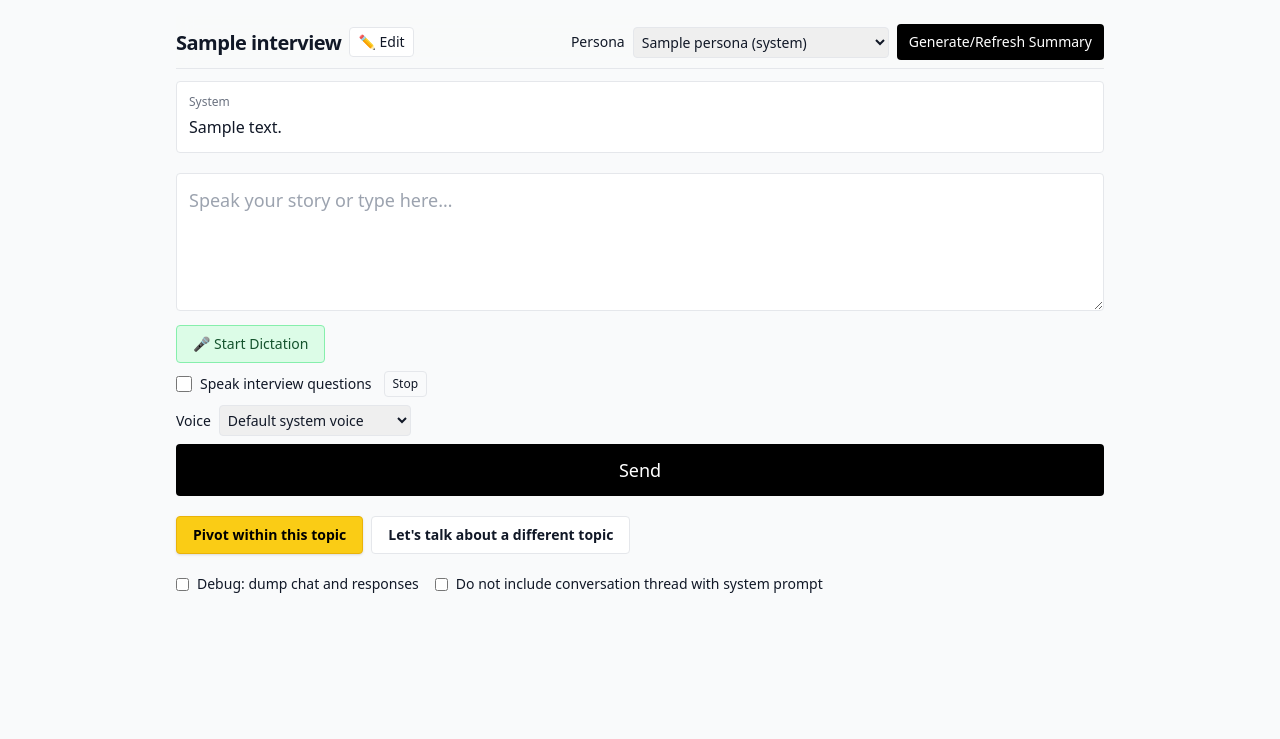
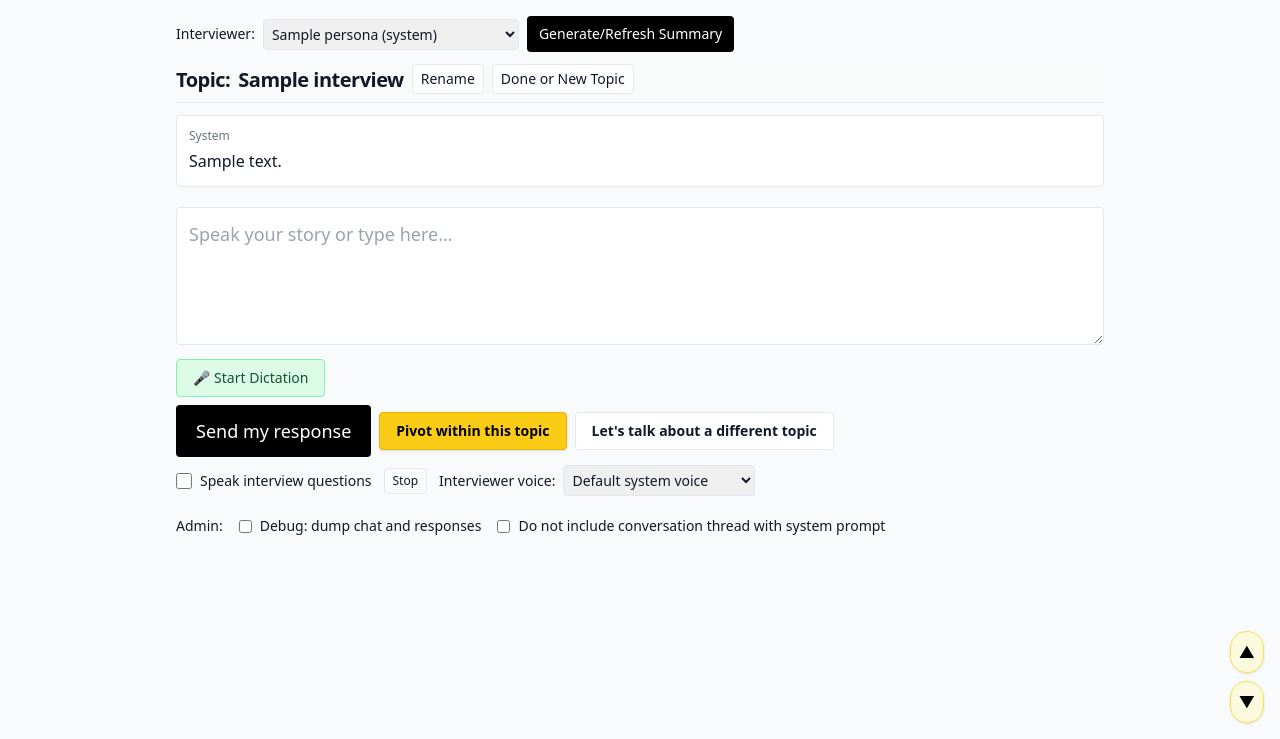
Before and after one commit to drsamps/ChatMyHistory, a Flask app: page /interview/1 in a window 1280 px wide. Shown: the part 61-800 px from the top of the page. Run offline with Flask 3, Linux system fonts and the light colour scheme; a user stored in the database is signed in; tables that the repository leaves empty hold one stand-in row (values such as "Sample post"); some libraries are stand-ins or nearby versions.

Commit message:
Interview screen updates

```diff
--- a/app/templates/interview/detail.html
+++ b/app/templates/interview/detail.html
@@ -1,19 +1,9 @@
 {% extends "base.html" %}
 {% block title %}Interview · Chat My History{% endblock %}
 {% block content %}
-  <div class="sticky top-0 z-40 bg-gray-50/95 supports-[backdrop-filter]:bg-gray-50/80 backdrop-blur border-b py-2 mb-3 flex items-center justify-between gap-2">
-    <div class="flex items-center gap-2">
-      <h1 id="topicTitleDisplay" class="text-xl leading-tight font-extrabold tracking-tight">{{ interview.title }}</h1>
-      <button id="editTitleBtn" type="button" class="text-sm px-2 py-1 border rounded bg-white hover:bg-gray-50" aria-label="Edit topic title">✏️ Edit</button>
-      <form id="editTitleForm" method="post" action="/interview/{{ interview.id }}/rename" class="hidden items-center gap-2">
-        <input id="editTitleInput" name="title" value="{{ interview.title }}" class="border rounded p-1 text-sm min-w-[16rem]" aria-label="Topic title">
-        <button class="px-2 py-1 bg-black text-white rounded text-sm" type="submit">Save</button>
-        <button id="cancelTitleBtn" class="px-2 py-1 border rounded text-sm bg-white" type="button">Cancel</button>
-      </form>
-    </div>
-    <div class="flex items-center gap-2">
+  <div class="mb-1 flex items-center gap-2">
     <label class="text-sm flex items-center gap-2">
-        <span>Persona</span>
+      <span>Interviewer:</span>
       <select id="personaSelect" class="border rounded p-1 text-sm min-w-[16rem]" title="Select an interviewer persona...">
         <option value="">Select an interviewer persona...</option>
         {% if personas and personas|length > 0 %}
@@ -30,6 +20,18 @@
     {% endif %}
     <form id="summarizeForm" method="post" action="/interview/{{ interview.id }}/summarize">
       <button id="summarizeBtn" class="px-3 py-2 bg-black text-white rounded text-sm hover:bg-gray-800 active:bg-gray-900 focus:outline-none focus:ring-2 focus:ring-black/50 disabled:opacity-50 disabled:cursor-not-allowed" type="submit">Generate/Refresh Summary</button>
+    </form>
+  </div>
+  <div class="sticky top-0 z-40 bg-gray-50/95 supports-[backdrop-filter]:bg-gray-50/80 backdrop-blur border-b py-2 mb-3">
+    <div class="flex items-center gap-2">
+      <span class="text-xl leading-tight font-extrabold tracking-tight">Topic:</span>
+      <h1 id="topicTitleDisplay" class="text-xl leading-tight font-extrabold tracking-tight">{{ interview.title }}</h1>
+      <button id="editTitleBtn" type="button" class="text-sm px-2 py-1 border rounded bg-white hover:bg-gray-50" aria-label="Rename topic title">Rename</button>
+      <a href="/interview/" class="text-sm px-2 py-1 border rounded bg-white hover:bg-gray-50">Done or New Topic</a>
+      <form id="editTitleForm" method="post" action="/interview/{{ interview.id }}/rename" class="hidden items-center gap-2">
+        <input id="editTitleInput" name="title" value="{{ interview.title }}" class="border rounded p-1 text-sm min-w-[16rem]" aria-label="Topic title">
+        <button class="px-2 py-1 bg-black text-white rounded text-sm" type="submit">Save</button>
+        <button id="cancelTitleBtn" class="px-2 py-1 border rounded text-sm bg-white" type="button">Cancel</button>
       </form>
     </div>
   </div>
@@ -63,30 +65,30 @@
         <button id="micStopSend" type="button" class="px-4 py-2 rounded text-sm font-semibold bg-green-500 hover:bg-green-600 text-white border border-green-600 shadow hidden">Stop Dictation and Send to the Interviewer</button>
         <span id="micStatus" class="text-sm text-gray-500"></span>
       </div>
+      <div class="flex items-center gap-2">
+        <button class="px-5 py-3 bg-black text-white rounded text-lg" type="submit">Send my response</button>
+        <button id="pivotWithinTopicBtn" type="button" class="px-4 py-2 rounded text-sm font-semibold bg-yellow-400 hover:bg-yellow-500 text-black border border-yellow-500 shadow focus:outline-none focus:ring-2 focus:ring-yellow-500/50">Pivot within this topic</button>
+        <a href="/interview/" class="px-4 py-2 rounded text-sm font-semibold bg-white border hover:bg-gray-50">Let's talk about a different topic</a>
+      </div>
       <div class="flex items-center gap-3">
         <label class="inline-flex items-center gap-2 text-sm">
           <input id="ttsToggle" type="checkbox" class="h-4 w-4">
           <span>Speak interview questions</span>
         </label>
         <button id="ttsStop" type="button" class="px-2 py-1 border rounded text-xs">Stop</button>
+        <label class="text-sm flex items-center gap-2">
+          <span>Interviewer voice:</span>
+          <select id="ttsVoice" class="border rounded p-1 text-sm min-w-[12rem]"></select>
+        </label>
         <span id="ttsStatus" class="text-sm text-gray-500"></span>
       </div>
-      <div class="flex items-center gap-3">
-        <label class="text-sm flex items-center gap-2">
-          <span>Voice</span>
-          <select id="ttsVoice" class="border rounded p-1 text-sm min-w-[12rem]"></select>
-        </label>
-      </div>
-      <button class="px-5 py-3 bg-black text-white rounded text-lg self-start" type="submit">Send</button>
+
     </form>
-    <div class="mt-2 flex gap-2">
-      <form method="post" action="/interview/{{ interview.id }}/change-topic">
-        <button class="px-4 py-2 rounded text-sm font-semibold bg-yellow-400 hover:bg-yellow-500 text-black border border-yellow-500 shadow focus:outline-none focus:ring-2 focus:ring-yellow-500/50" type="submit">Pivot within this topic</button>
-      </form>
-      <a href="/interview/" class="px-4 py-2 rounded text-sm font-semibold bg-white border hover:bg-gray-50">Let's talk about a different topic</a>
-    </div>
+    <form method="post" action="/interview/{{ interview.id }}/change-topic" id="pivotForm" class="hidden"></form>
+
     {% if current_user.is_admin %}
     <div class="mt-2 flex items-center gap-4">
+      <span class="text-sm">Admin:</span>
       <label class="inline-flex items-center gap-2 text-sm">
         <input id="debugToggle" type="checkbox" {% if debug_enabled %}checked{% endif %}>
         <span>Debug: dump chat and responses</span>
@@ -118,6 +120,17 @@
                 body: JSON.stringify({ enabled: nt.checked })
               });
             } catch (_) {}
+          });
+        }
+      })();
+    </script>
+    <script>
+      (function () {
+        const pivotBtn = document.getElementById('pivotWithinTopicBtn');
+        const pivotForm = document.getElementById('pivotForm');
+        if (pivotBtn && pivotForm) {
+          pivotBtn.addEventListener('click', function () {
+            try { pivotForm.submit(); } catch (_) {}
           });
         }
       })();
@@ -361,8 +374,12 @@
           return pool.sort((a,b) => score(b) - score(a))[0] || voices[0] || null;
         }
 
+        let voicesAreLoaded = false;
+        let pendingSpeakOnVoicesReady = false;
+
         function populateVoices() {
           const voices = window.speechSynthesis.getVoices();
+          voicesAreLoaded = voices.length > 0;
           ttsVoiceSelect.innerHTML = '';
           if (!voices.length) {
             const opt = document.createElement('option');
@@ -419,8 +436,26 @@
         // Populate voices (may be async on some browsers)
         populateVoices();
         if (typeof window.speechSynthesis.onvoiceschanged !== 'undefined') {
-          window.speechSynthesis.onvoiceschanged = populateVoices;
+          window.speechSynthesis.onvoiceschanged = function () {
+            populateVoices();
+            if (ttsToggle.checked && pendingSpeakOnVoicesReady) {
+              const text = getLastAssistantText();
+              if (text) speak(text);
+              pendingSpeakOnVoicesReady = false;
             }
+          };
+        }
+        // Fallback in case onvoiceschanged does not fire
+        setTimeout(function () {
+          if (!voicesAreLoaded) {
+            populateVoices();
+            if (ttsToggle.checked && pendingSpeakOnVoicesReady && voicesAreLoaded) {
+              const text = getLastAssistantText();
+              if (text) speak(text);
+              pendingSpeakOnVoicesReady = false;
+            }
+          }
+        }, 300);
 
         ttsVoiceSelect.addEventListener('change', () => {
           const uri = ttsVoiceSelect.value;
@@ -428,10 +463,16 @@
           else localStorage.removeItem(VOICE_KEY);
         });
 
-        // If enabled on load, speak the latest assistant message
+        // If enabled on load, speak the latest assistant message, but wait for voices if needed
         if (ttsToggle.checked) {
           const text = getLastAssistantText();
-          if (text) speak(text);
+          if (text) {
+            if (window.speechSynthesis.getVoices().length) {
+              speak(text);
+            } else {
+              pendingSpeakOnVoicesReady = true;
+            }
+          }
         }
 
         ttsToggle.addEventListener('change', () => {
@@ -450,5 +491,30 @@
         });
       })();
     </script>
+    <div class="fixed bottom-4 right-4 z-50 flex flex-col gap-2" aria-label="Page scroll controls">
+      <button id="scrollUpBtn" type="button" class="p-2 rounded-full border border-yellow-300 bg-yellow-100/50 text-black shadow hover:bg-yellow-100/70 focus:outline-none focus:ring-2 focus:ring-yellow-500/50" title="Scroll to top" aria-label="Scroll to top">▲</button>
+      <button id="scrollDownBtn" type="button" class="p-2 rounded-full border border-yellow-300 bg-yellow-100/50 text-black shadow hover:bg-yellow-100/70 focus:outline-none focus:ring-2 focus:ring-yellow-500/50" title="Scroll to bottom" aria-label="Scroll to bottom">▼</button>
+    </div>
+    <script>
+      (function () {
+        const up = document.getElementById('scrollUpBtn');
+        const down = document.getElementById('scrollDownBtn');
+        if (!up || !down) return;
+        const bottom = document.getElementById('end-of-interview-page');
+        up.addEventListener('click', function () {
+          try { window.scrollTo({ top: 0, behavior: 'smooth' }); } catch (_) { window.scrollTo(0, 0); }
+        });
+        down.addEventListener('click', function () {
+          if (bottom && bottom.scrollIntoView) {
+            bottom.scrollIntoView({ behavior: 'smooth', block: 'end' });
+          } else {
+            try {
+              const h = Math.max(document.body.scrollHeight, document.documentElement.scrollHeight);
+              window.scrollTo({ top: h, behavior: 'smooth' });
+            } catch (_) { window.scrollTo(0, document.body.scrollHeight || document.documentElement.scrollHeight || 0); }
+          }
+        });
+      })();
+    </script>
   </div>
 {% endblock %}
--- a/static/css/output.css
+++ b/static/css/output.css
@@ -628,6 +628,10 @@ video {
   position: static;
 }
 
+.fixed {
+  position: fixed;
+}
+
 .absolute {
   position: absolute;
 }
@@ -640,12 +644,24 @@ video {
   position: sticky;
 }
 
+.bottom-4 {
+  bottom: 1rem;
+}
+
+.right-4 {
+  right: 1rem;
+}
+
 .top-0 {
   top: 0px;
 }
 
 .z-40 {
   z-index: 40;
+}
+
+.z-50 {
+  z-index: 50;
 }
 
 .mb-1 {
@@ -752,6 +768,10 @@ video {
   cursor: wait;
 }
 
+.flex-col {
+  flex-direction: column;
+}
+
 .flex-wrap {
   flex-wrap: wrap;
 }
@@ -818,6 +838,10 @@ video {
   border-radius: 0.25rem;
 }
 
+.rounded-full {
+  border-radius: 9999px;
+}
+
 .border {
   border-width: 1px;
 }
@@ -834,6 +858,11 @@ video {
 .border-green-600 {
   --tw-border-opacity: 1;
   border-color: rgb(22 163 74 / var(--tw-border-opacity));
+}
+
+.border-yellow-300 {
+  --tw-border-opacity: 1;
+  border-color: rgb(253 224 71 / var(--tw-border-opacity));
 }
 
 .border-yellow-400 {
@@ -873,6 +902,10 @@ video {
 .bg-white {
   --tw-bg-opacity: 1;
   background-color: rgb(255 255 255 / var(--tw-bg-opacity));
+}
+
+.bg-yellow-100\/50 {
+  background-color: rgb(254 249 195 / 0.5);
 }
 
 .bg-yellow-300 {
@@ -1117,6 +1150,10 @@ video {
   background-color: rgb(22 163 74 / var(--tw-bg-opacity));
 }
 
+.hover\:bg-yellow-100\/70:hover {
+  background-color: rgb(254 249 195 / 0.7);
+}
+
 .hover\:bg-yellow-400:hover {
   --tw-bg-opacity: 1;
   background-color: rgb(250 204 21 / var(--tw-bg-opacity));
```
Lines whose indentation alone changed are shown as unchanged.
